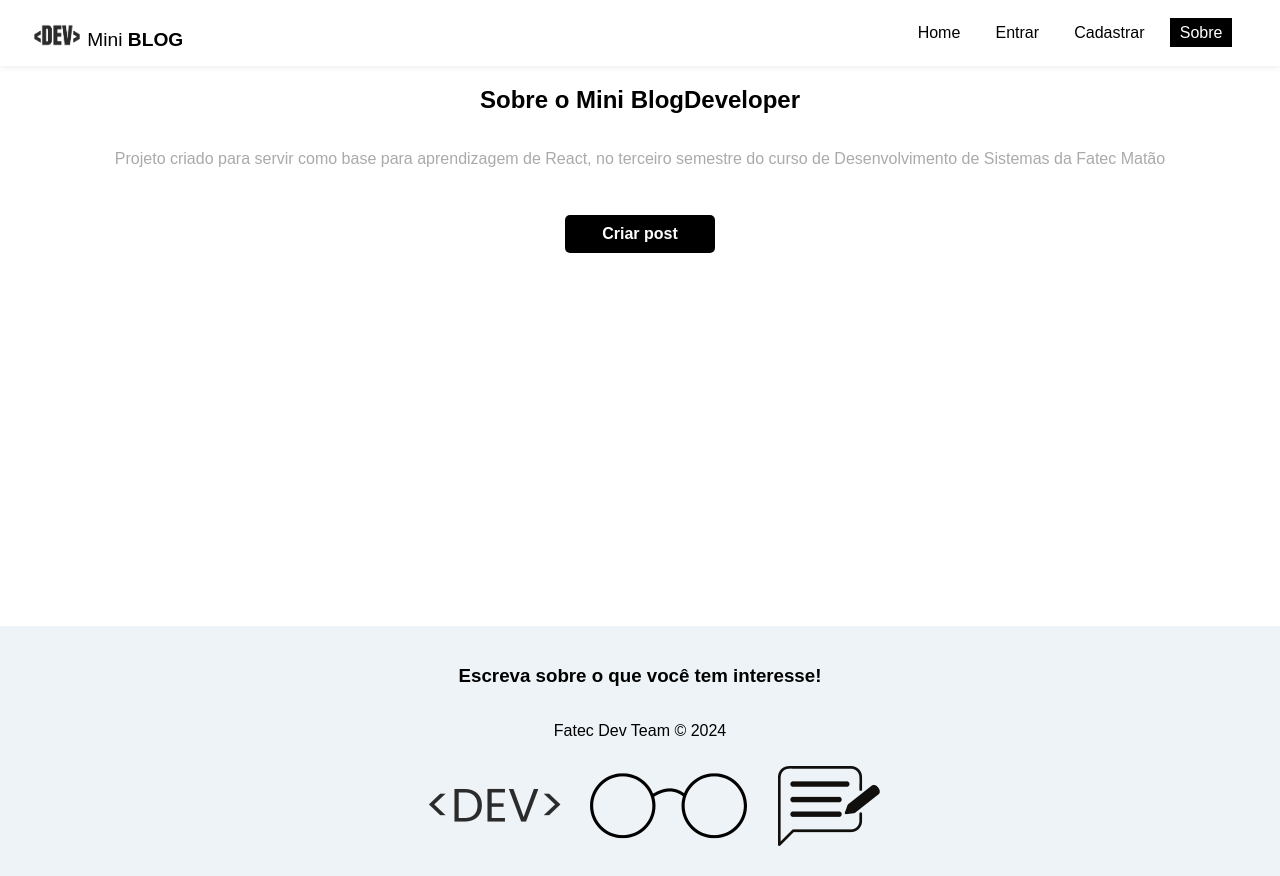
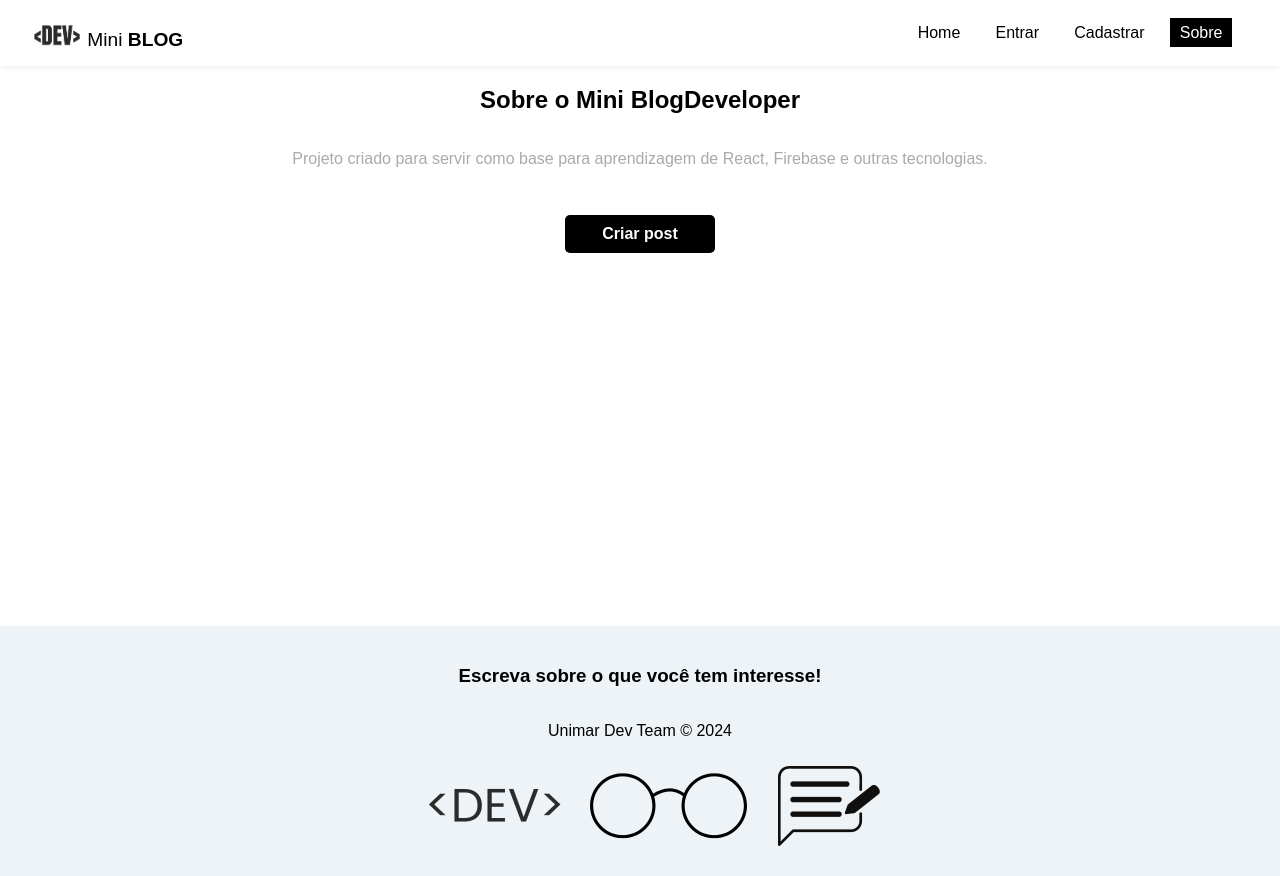
Before and after one commit to RenanS4ntos/UnimarDevOps, a React (Vite) app: page /about in a window 1280 px wide. Built offline with nearby package versions, Linux system fonts and the light colour scheme; no server answers.

Commit message:
✨ update footer and about page content for team name and project description

```diff
--- a/src/components/Footer.jsx
+++ b/src/components/Footer.jsx
@@ -5,7 +5,7 @@ const Footer = () => {
   return (
     <footer className={styles.footer}>
       <h3>Escreva sobre o que você tem interesse!</h3>
-      <p>Fatec Dev Team &copy; 2024</p>
+      <p>Unimar Dev Team &copy; 2024</p>
       <img src={logo} alt="Logo do Developer Mini Blog" />
     </footer>
   );
--- a/src/pages/About/About.jsx
+++ b/src/pages/About/About.jsx
@@ -9,7 +9,7 @@ const About = () => {
         Sobre o Mini <span>Blog</span>Developer
       </h2>
       <p>
-        Projeto criado para servir como base para aprendizagem de React, no terceiro semestre do curso de Desenvolvimento de Sistemas da Fatec Matão
+        Projeto criado para servir como base para aprendizagem de React, Firebase e outras tecnologias.
       </p>
       <Link to="/posts/create" className="btn">
         Criar post
```
